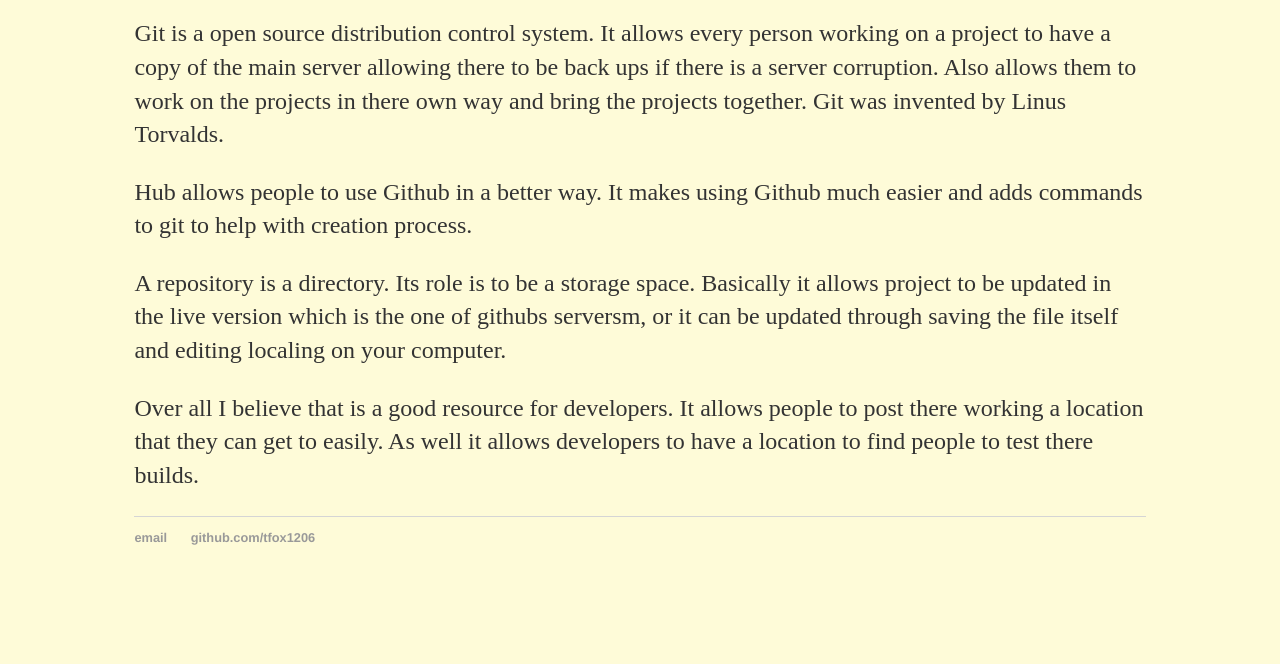
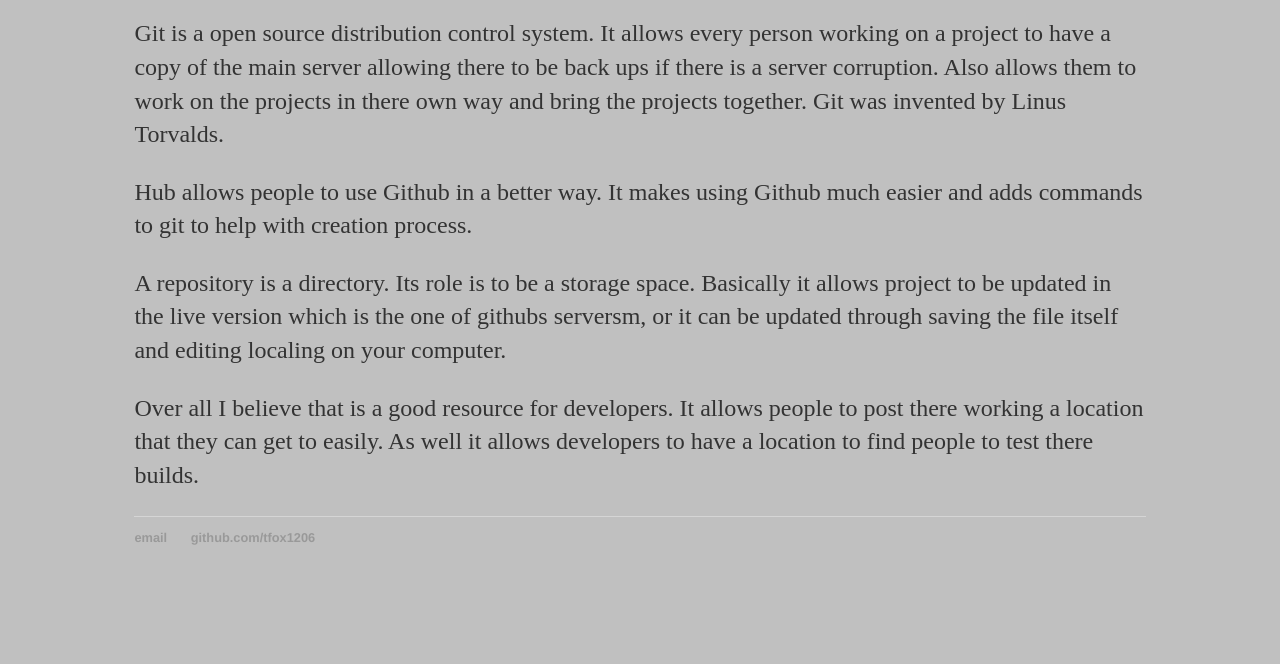
Before and after one commit to Tfox1206/tfox1206.github.io, a plain HTML site: page index.html in a window 1280 px wide. Shown: the part 136-800 px from the top of the page. Drawn offline with Linux system fonts and the light colour scheme.

Commit message:
Update main.css

```diff
--- a/css/main.css
+++ b/css/main.css
@@ -1,6 +1,6 @@
 body
 {
-    background-color:   #fefbd8;
+    background-color:   #C0C0C0;
 }
 #wrapper
 {
```
